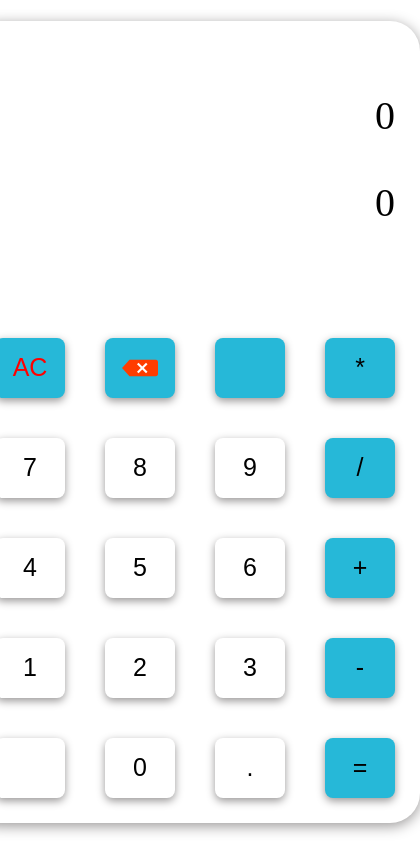
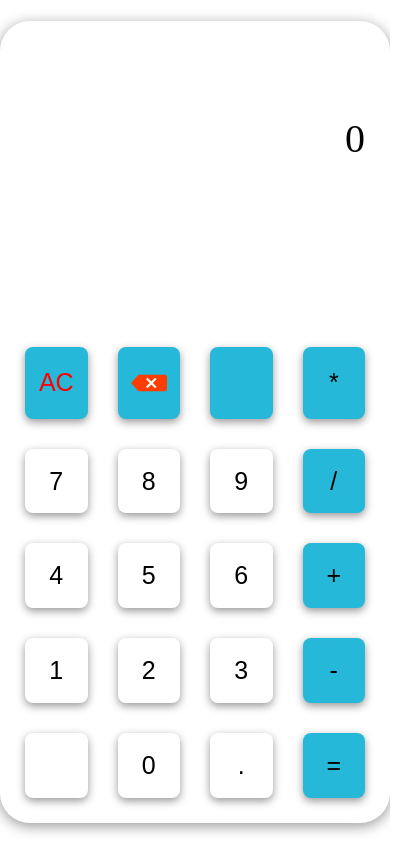
Before and after one commit to md-mohosin/simple-calculator, a website built with Vite: page index.html in a window 390 px wide. Shown: the whole page, 420 px wide, since content can reach past the window. Built offline with nearby package versions, Linux system fonts and the light colour scheme.

Commit message:
designe responsive

```diff
--- a/index.html
+++ b/index.html
@@ -12,12 +12,11 @@
 
   <section class="calculator">
     <div class="container">
-      <div
-        style="height: 30%;
+      <div style="height: 30%;
 
       border-radius: 15px; display: flex;flex-direction: column;align-items: end;font-size: 40px;gap: 40px;justify-content: center;">
         <p id="operation">0</p>
-        <p id="result">0</p>
+        <p id="result"></p>
       </div>
       <div class="button-container">
         <button class="btn bg-color color" data-value="AC">AC</button>
--- a/src/calculator.js
+++ b/src/calculator.js
@@ -40,7 +40,6 @@ for (const btn of allBtn) {
 
         else if (value === '.') {
             if (nextValue.includes(value)) {
-                // alert('A decimal point can be used only once.')
                 return
             }
             nextValue += value
@@ -50,11 +49,18 @@ for (const btn of allBtn) {
 
 
         else if (value === '+' || value === '-' || value === '*' || value === '/') {
-            operator = value
-            prevValue = nextValue
-            nextValue = ''
-            updateOperation()
-            return
+            if (nextValue === '' && prevValue !== '') {
+                operator = value
+                updateOperation()
+                return
+            }
+            if (nextValue !== '') {
+                operator = value
+                prevValue = nextValue
+                nextValue = ''
+                updateOperation()
+                return
+            }
         }
 
         else if (value === '=') {
--- a/src/style.css
+++ b/src/style.css
@@ -20,7 +20,8 @@ body {
 }
 
 .container {
-  width: 450px;
+  max-width: 450px;
+  width: 100%;
   height: 95%;
   background-color: white;
   box-shadow: 0px 3px 14px rgb(152, 150, 150);
@@ -32,17 +33,16 @@ body {
 .button-container {
   display: grid;
   grid-template-columns: repeat(4, 1fr);
-  gap: 40px;
+  height: 60%;
+  gap: 30px;
 }
 
 .btn {
-  height: 55px;
   background-color: white;
   color: black;
   display: flex;
   justify-content: center;
   align-items: center;
-  padding: 30px 0;
   font-size: 25px;
   border-radius: 8px;
   box-shadow: 0px 3px 9px 0px rgb(152, 150, 150);
```
